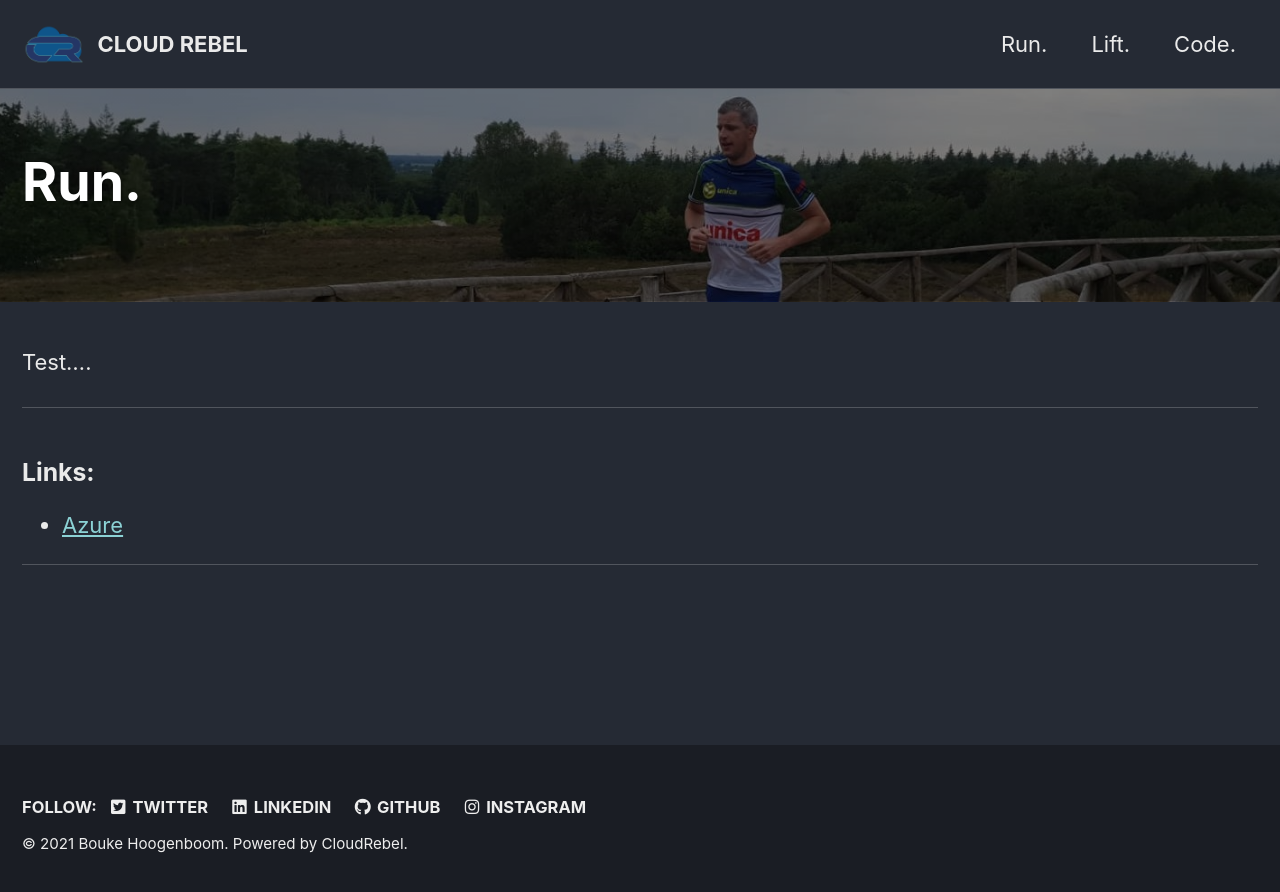
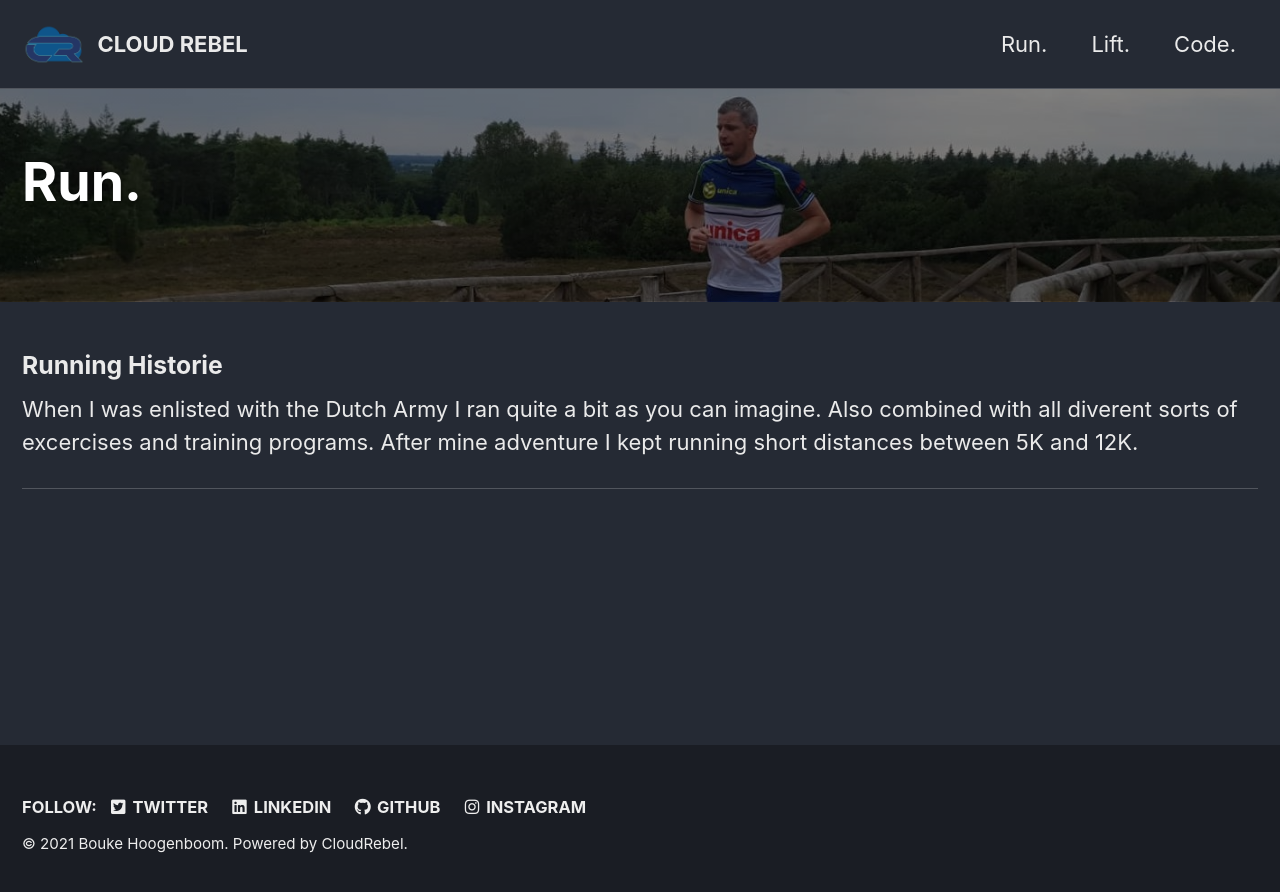
Before and after one commit to bhoogenboom/bhoogenboom.github.io, a Jekyll site: the page built from _pages/run.md, in a window 1280 px wide. Shown: the top 892 px of the page. Built offline with Jekyll 4.4.1, drawn with Linux system fonts in a browser that asks for light colours; cached includes are drawn as plain includes.

Commit message:
Filled Run page with basic storie

```diff
--- a/_pages/run.md
+++ b/_pages/run.md
@@ -5,11 +5,8 @@ header:
   overlay_image: /assets/images/BH-run-berg-teaser.jpg
 ---
 
-Test....
+### Running Historie
+When I was enlisted with the Dutch Army I ran quite a bit as you can imagine. Also combined with all diverent sorts of excercises and training programs. After mine adventure I kept running short distances between 5K and 12K.
+
 
 ---
-### Links:
-
-- [Azure](https://azure.com/)
-
----
```
